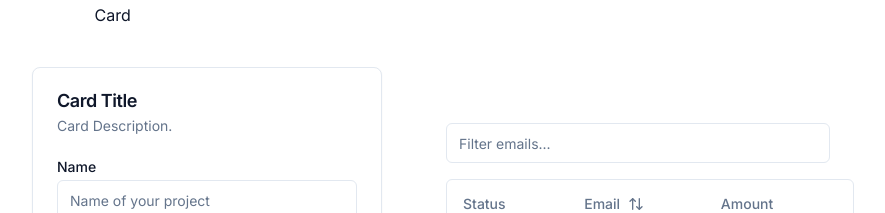
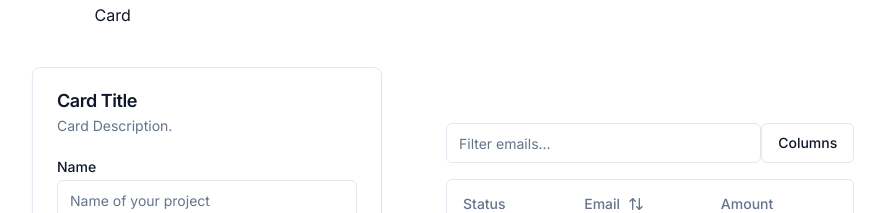
Before and after one commit to softwarebyze/next-shad, a Next.js app: page / in a window 1280 px wide. Shown: the part 820-1033 px from the top of the page, without its empty margins (8-893 px from the left). Built offline with nearby package versions, Linux system fonts and the light colour scheme.

Commit message:
add column visibility

```diff
--- a/components/ui/data-table.tsx
+++ b/components/ui/data-table.tsx
@@ -5,6 +5,7 @@
   ColumnDef,
   ColumnFiltersState,
   SortingState,
+  VisibilityState,
   flexRender,
   getCoreRowModel,
   getFilteredRowModel,
@@ -24,6 +25,13 @@
   TableRow,
 } from "@/components/ui/table"
 
+import {
+  DropdownMenu,
+  DropdownMenuCheckboxItem,
+  DropdownMenuContent,
+  DropdownMenuTrigger,
+} from "./dropdown-menu"
+
 interface DataTableProps<TData, TValue> {
   columns: ColumnDef<TData, TValue>[]
   data: TData[]
@@ -35,6 +43,8 @@
 }: DataTableProps<TData, TValue>) {
   const [sorting, setSorting] = useState<SortingState>([])
   const [columnFilters, setColumnFilters] = useState<ColumnFiltersState>([])
+  const [columnVisibility, setColumnVisibility] = useState<VisibilityState>({})
+
   const table = useReactTable({
     data,
     columns,
@@ -44,9 +54,12 @@
     getSortedRowModel: getSortedRowModel(),
     onColumnFiltersChange: setColumnFilters,
     getFilteredRowModel: getFilteredRowModel(),
+    onColumnVisibilityChange: setColumnVisibility,
+
     state: {
       sorting,
       columnFilters,
+      columnVisibility,
     },
   })
 
@@ -61,6 +74,28 @@
           }
           className="max-w-sm"
         />
+        <DropdownMenu>
+          <DropdownMenuTrigger asChild>
+            <Button variant="outline" className="ml-auto">
+              Columns
+            </Button>
+          </DropdownMenuTrigger>
+          <DropdownMenuContent align="end">
+            {table
+              .getAllColumns()
+              .filter((column) => column.getCanHide())
+              .map((column) => (
+                <DropdownMenuCheckboxItem
+                  key={column.id}
+                  className="capitalize"
+                  checked={column.getIsVisible()}
+                  onCheckedChange={(value) => column.toggleVisibility(!!value)}
+                >
+                  {column.id}
+                </DropdownMenuCheckboxItem>
+              ))}
+          </DropdownMenuContent>
+        </DropdownMenu>
       </div>
       <div className="rounded-md border">
         <Table>
```
